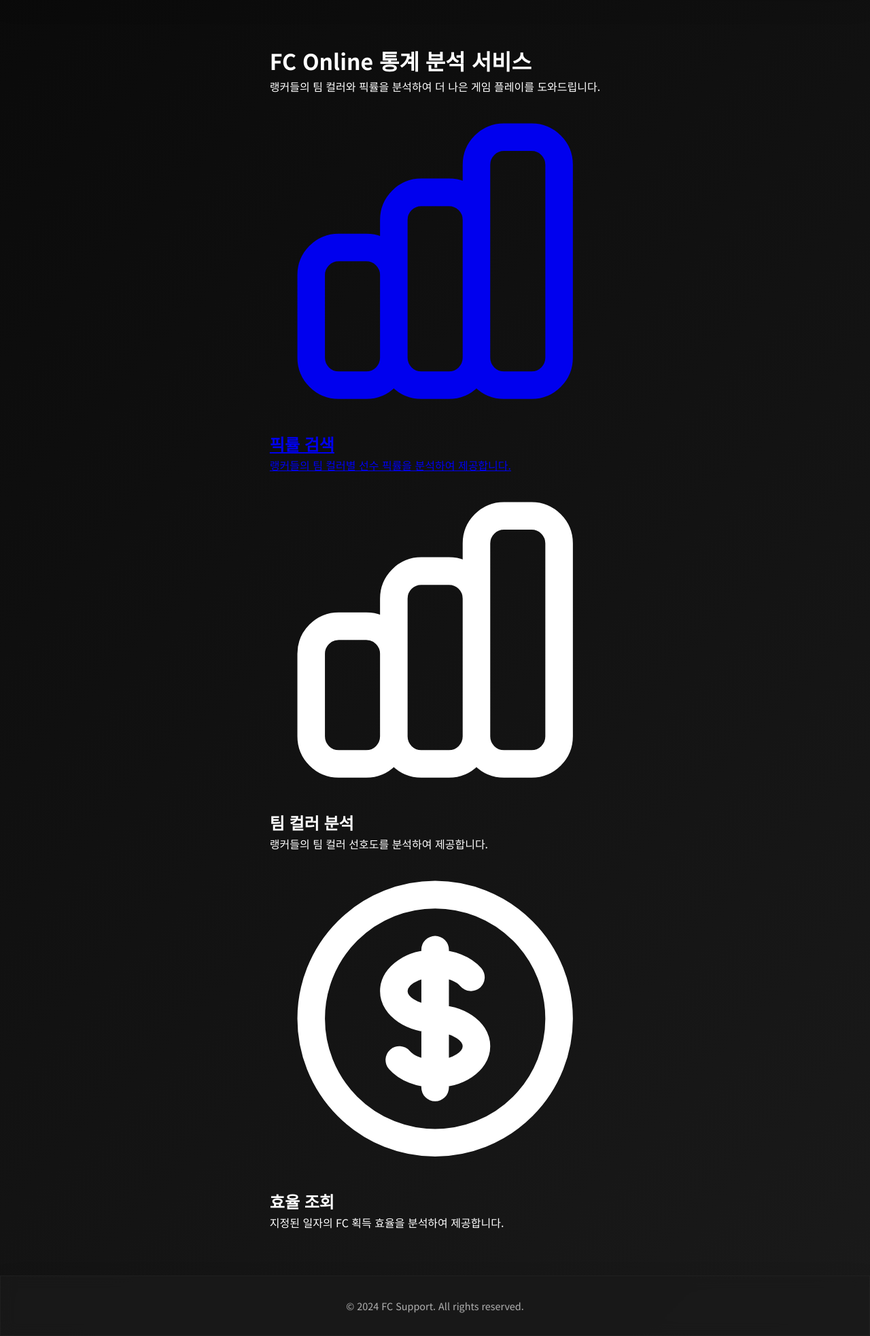
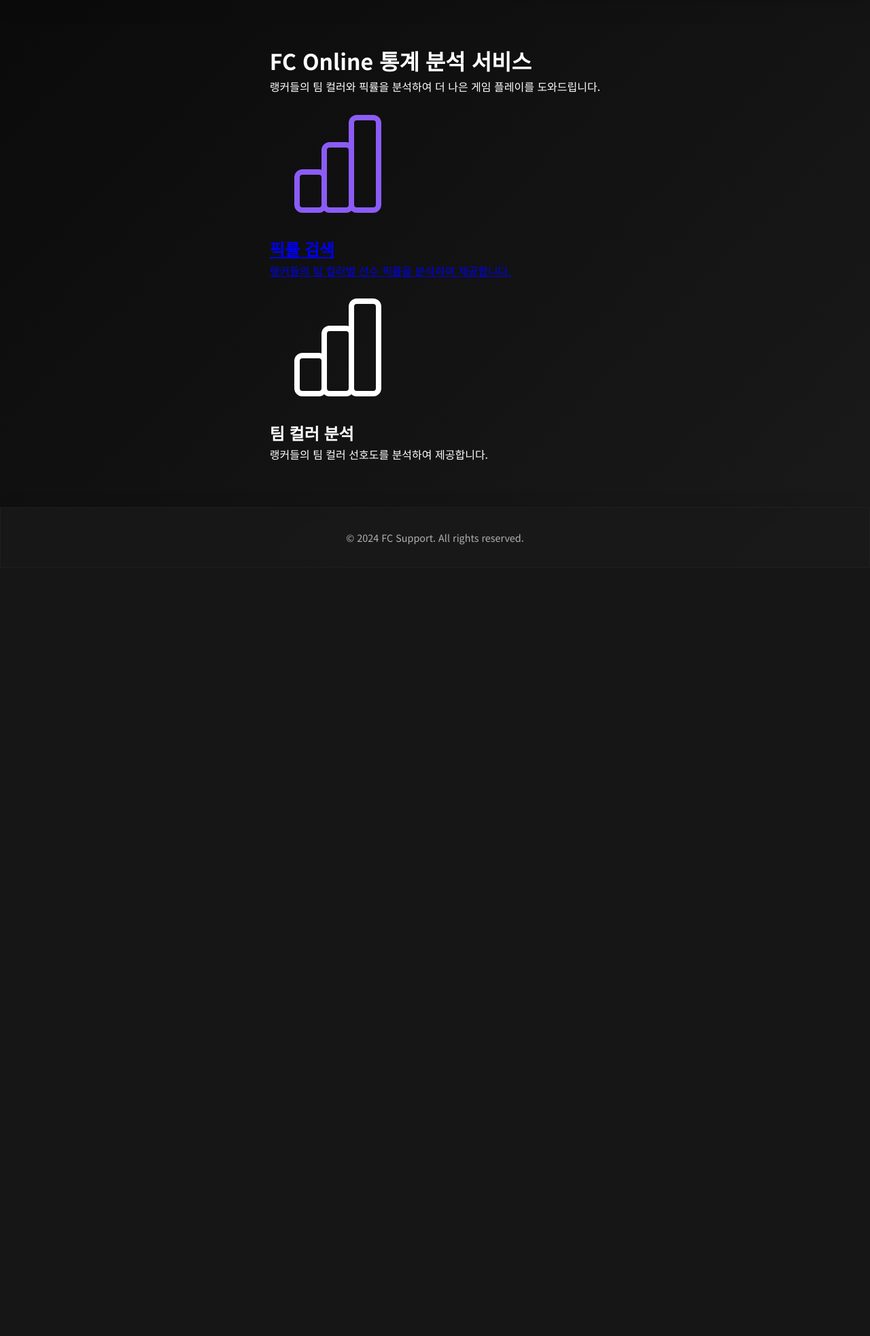
Before and after one commit to KinngH0/fc-support, a Flask app: page / in a window 1280 px wide. Shown: the part 74-2039 px from the top of the page at 68% size. After the commit the page ends 875 px from the top, so only its background shows below. Run offline with Flask 3, Linux system fonts and the light colour scheme.

Commit message:
디자인 개선: 메인 페이지 레이아웃 수정 및 SVG 아이콘 추가

```diff
--- a/templates/index.html
+++ b/templates/index.html
@@ -1,43 +1,28 @@
 {% extends "layout.html" %}
 
 {% block content %}
-<main class="container mx-auto px-6 py-16">
-    <div class="max-w-4xl mx-auto text-center mb-16">
-        <h1 class="text-4xl font-bold text-white mb-4">FC Online 통계 분석 서비스</h1>
+<div class="container">
+    <div class="text-center mb-16">
+        <h1 class="text-4xl font-bold mb-4">FC Online 통계 분석 서비스</h1>
         <p class="text-xl text-gray-400">랭커들의 팀 컬러와 픽률을 분석하여 더 나은 게임 플레이를 도와드립니다.</p>
     </div>
 
-    <div class="grid grid-cols-1 md:grid-cols-2 lg:grid-cols-3 gap-8">
-        <a href="{{ url_for('pick_rate_search') }}"
-           class="group bg-gray-800/50 backdrop-blur-lg border border-gray-700/50 rounded-xl p-6 hover:bg-gray-700/50 transition-all duration-300">
-            <div class="h-12 w-12 bg-green-500/10 rounded-lg flex items-center justify-center mb-4">
-                <svg class="w-6 h-6 text-green-400" fill="none" stroke="currentColor" viewBox="0 0 24 24">
-                    <path stroke-linecap="round" stroke-linejoin="round" stroke-width="2" d="M9 19v-6a2 2 0 00-2-2H5a2 2 0 00-2 2v6a2 2 0 002 2h2a2 2 0 002-2zm0 0V9a2 2 0 012-2h2a2 2 0 012 2v10m-6 0a2 2 0 002 2h2a2 2 0 002-2m0 0V5a2 2 0 012-2h2a2 2 0 012 2v14a2 2 0 01-2 2h-2a2 2 0 01-2-2z"/>
-                </svg>
+    <div class="grid grid-cols-1 md:grid-cols-2 gap-8 max-w-4xl mx-auto">
+        <a href="{{ url_for('pick_rate_search') }}" class="block text-center hover:transform hover:scale-105 transition-all duration-300">
+            <div class="mb-4">
+                <img src="{{ url_for('static', filename='images/stats-purple.svg') }}" alt="픽률 검색" class="w-48 h-48 mx-auto">
             </div>
-            <h2 class="text-xl font-semibold text-white mb-2 group-hover:text-green-400 transition-colors">픽률 검색</h2>
+            <h2 class="text-2xl font-bold text-purple-500 mb-2">픽률 검색</h2>
             <p class="text-gray-400">랭커들의 팀 컬러별 선수 픽률을 분석하여 제공합니다.</p>
         </a>
 
-        <div class="bg-gray-800/50 backdrop-blur-lg border border-gray-700/50 rounded-xl p-6">
-            <div class="h-12 w-12 bg-blue-500/10 rounded-lg flex items-center justify-center mb-4">
-                <svg class="w-6 h-6 text-blue-400" fill="none" stroke="currentColor" viewBox="0 0 24 24">
-                    <path stroke-linecap="round" stroke-linejoin="round" stroke-width="2" d="M9 19v-6a2 2 0 00-2-2H5a2 2 0 00-2 2v6a2 2 0 002 2h2a2 2 0 002-2zm0 0V9a2 2 0 012-2h2a2 2 0 012 2v10m-6 0a2 2 0 002 2h2a2 2 0 002-2m0 0V5a2 2 0 012-2h2a2 2 0 012 2v14a2 2 0 01-2 2h-2a2 2 0 01-2-2z"/>
-                </svg>
+        <div class="text-center">
+            <div class="mb-4">
+                <img src="{{ url_for('static', filename='images/stats-white.svg') }}" alt="팀 컬러 분석" class="w-48 h-48 mx-auto">
             </div>
-            <h2 class="text-xl font-semibold text-white mb-2">팀 컬러 분석</h2>
+            <h2 class="text-2xl font-bold text-white mb-2">팀 컬러 분석</h2>
             <p class="text-gray-400">랭커들의 팀 컬러 선호도를 분석하여 제공합니다.</p>
         </div>
-
-        <div class="bg-gray-800/50 backdrop-blur-lg border border-gray-700/50 rounded-xl p-6">
-            <div class="h-12 w-12 bg-purple-500/10 rounded-lg flex items-center justify-center mb-4">
-                <svg class="w-6 h-6 text-purple-400" fill="none" stroke="currentColor" viewBox="0 0 24 24">
-                    <path stroke-linecap="round" stroke-linejoin="round" stroke-width="2" d="M12 8c-1.657 0-3 .895-3 2s1.343 2 3 2 3 .895 3 2-1.343 2-3 2m0-8c1.11 0 2.08.402 2.599 1M12 8V7m0 1v8m0 0v1m0-1c-1.11 0-2.08-.402-2.599-1M21 12a9 9 0 11-18 0 9 9 0 0118 0z"/>
-                </svg>
-            </div>
-            <h2 class="text-xl font-semibold text-white mb-2">효율 조회</h2>
-            <p class="text-gray-400">지정된 일자의 FC 획득 효율을 분석하여 제공합니다.</p>
-        </div>
     </div>
-</main>
+</div>
 {% endblock %}
```
Also changed, not shown: static/images/stats-purple.svg (added), static/images/stats-white.svg (added).
